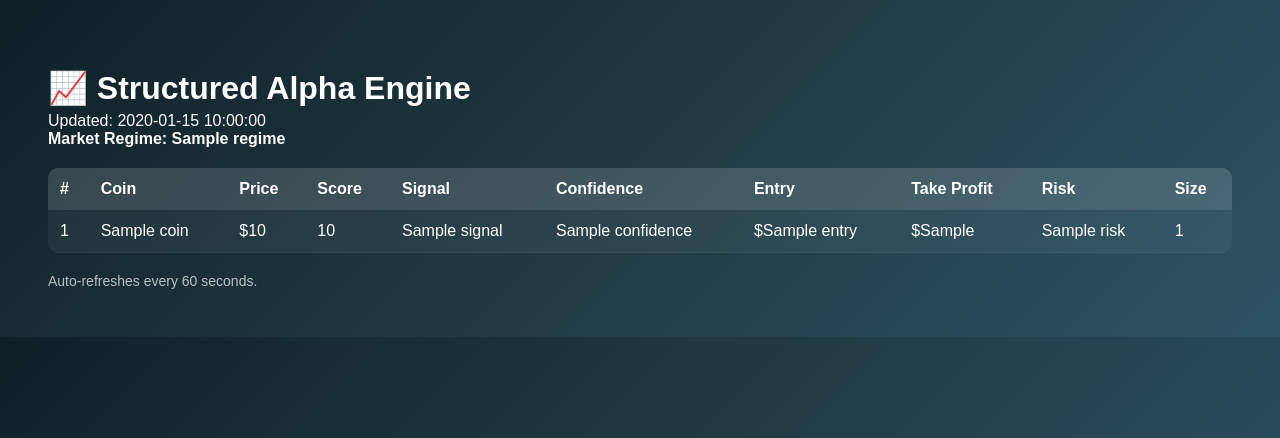
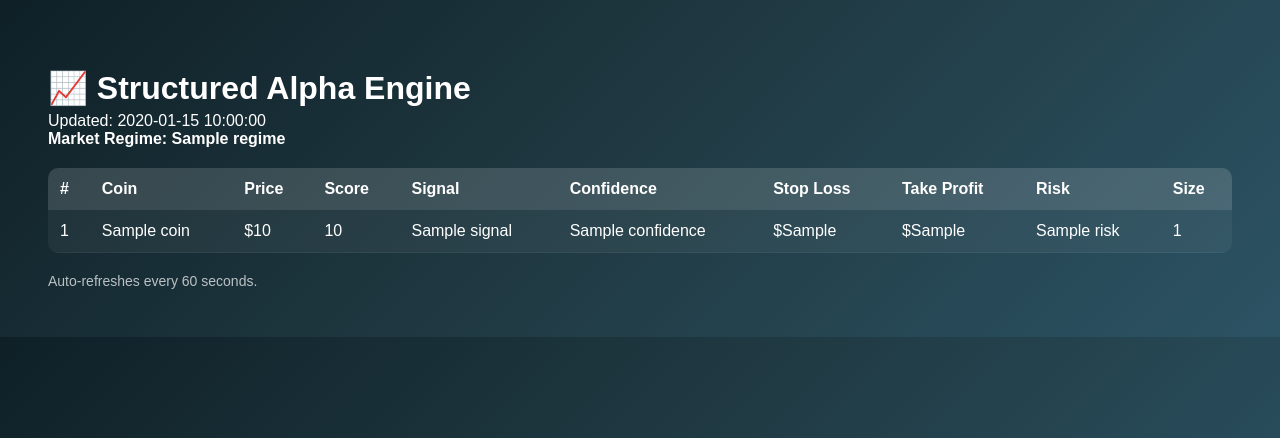
Before and after one commit to hillcolton1976/structured-alpha-engine, a Python web app: template templates/index.html in a window 1280 px wide. Shown: the top 438 px of the page. Run offline with Jinja, Linux system fonts and the light colour scheme; the template is opened without the code that fills it: most values are stand-ins (such as "Sample title", 1, 10 or a date in 2020).

Commit message:
Update index.html

```diff
--- a/templates/index.html
+++ b/templates/index.html
@@ -72,7 +72,7 @@
         <th>Score</th>
         <th>Signal</th>
         <th>Confidence</th>
-        <th>Entry</th>
+        <th>Stop Loss</th>
         <th>Take Profit</th>
         <th>Risk</th>
         <th>Size</th>
@@ -86,8 +86,20 @@
         <td>{{ coin.score }}</td>
         <td class="{{ coin.signal }}">{{ coin.signal }}</td>
         <td class="{{ coin.confidence }}">{{ coin.confidence }}</td>
-        <td>${{ coin.entry }}</td>
-        <td>${{ coin.take_profit }}</td>
+        <td>
+            {% if coin.stop_loss != "-" %}
+                ${{ coin.stop_loss }}
+            {% else %}
+                -
+            {% endif %}
+        </td>
+        <td>
+            {% if coin.take_profit != "-" %}
+                ${{ coin.take_profit }}
+            {% else %}
+                -
+            {% endif %}
+        </td>
         <td>{{ coin.risk }}</td>
         <td>{{ coin.size }}</td>
     </tr>
```
